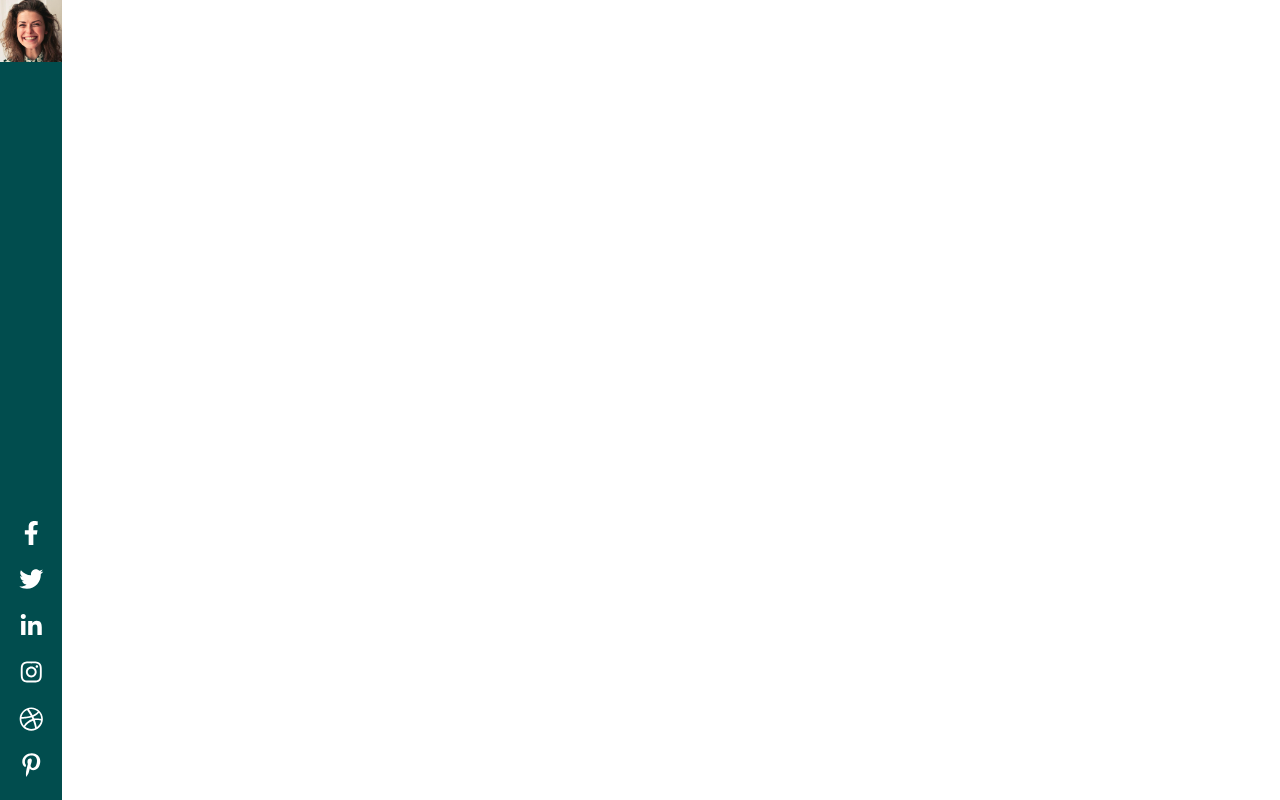
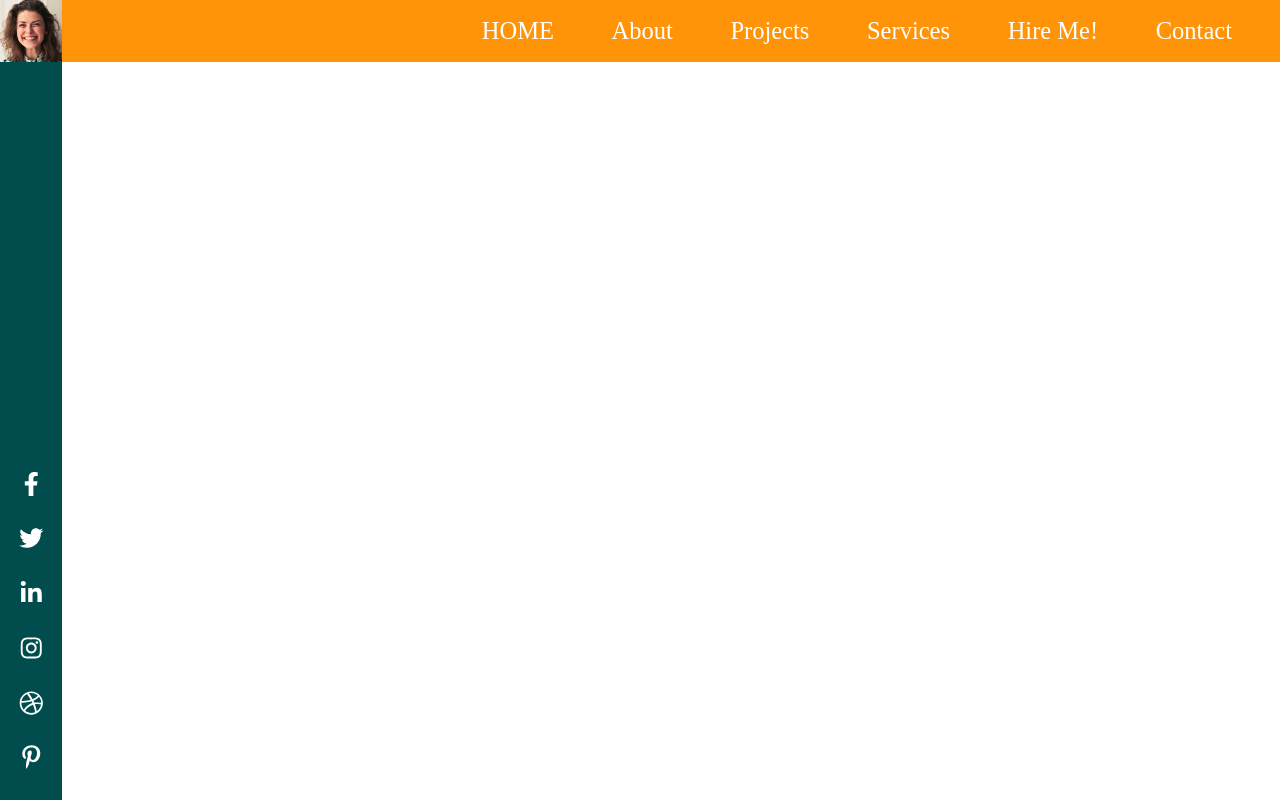
Before and after one commit to joepasss/sass_study, a React (Create React App) app in the folder scarlett-portfolio/: page / in a window 1280 px wide. Built offline with nearby package versions, Linux system fonts and the light colour scheme; a web font is replaced by a local one.

Commit message:
Main Nav 01

```diff
--- a/scarlett-portfolio/src/App.js
+++ b/scarlett-portfolio/src/App.js
@@ -1,6 +1,7 @@
 import './styles/app.scss';
 
 import SideNav from './components/sideNav/SideNav.jsx';
+import MainNav from './components/mainNav/MainNav';
 
 function App() {
   return (
@@ -8,6 +9,10 @@ function App() {
       <aside id='side-nav'>
         <SideNav />
       </aside>
+
+      <main>
+        <MainNav />
+      </main>
     </div>
   );
 }
--- /dev/null
+++ b/scarlett-portfolio/src/components/mainNav/MainNav.jsx
@@ -0,0 +1,38 @@
+import './mainNav.scss';
+
+function MainNav() {
+  return (
+    <header id='header'>
+      <nav className='main-nav'>
+        <div className='main-nav--hamburger'>
+          <div className='line line1'></div>
+          <div className='line line2'></div>
+          <div className='line line3'></div>
+        </div>
+
+        <ul className='main-links'>
+          <li>
+            <a href='#!'>HOME</a>
+          </li>
+          <li>
+            <a href='#!'>About</a>
+          </li>
+          <li>
+            <a href='#!'>Projects</a>
+          </li>
+          <li>
+            <a href='#!'>Services</a>
+          </li>
+          <li>
+            <a href='#!'>Hire Me!</a>
+          </li>
+          <li>
+            <a href='#!'>Contact</a>
+          </li>
+        </ul>
+      </nav>
+    </header>
+  );
+}
+
+export default MainNav;
--- /dev/null
+++ b/scarlett-portfolio/src/components/mainNav/mainNav.scss
@@ -0,0 +1,30 @@
+@import '../../styles/global.scss';
+
+header#header {
+  background-color: $secondary-color;
+  height: calc(3vw + 3vh);
+  z-index: 2;
+
+  nav.main-nav {
+    height: 100%;
+
+    ul.main-links {
+      width: 100%;
+      height: 100%;
+
+      display: flex;
+      justify-content: flex-end;
+      align-items: center;
+
+      li {
+        padding-right: 3vw;
+
+        a {
+          position: relative;
+          padding: 0.2rem 0.6rem;
+          font-size: calc(1rem + 0.66667vw);
+        }
+      }
+    }
+  }
+}
--- a/scarlett-portfolio/src/styles/app.scss
+++ b/scarlett-portfolio/src/styles/app.scss
@@ -1,5 +1,18 @@
 @import './global.scss';
 
+// Global Styling
+li {
+  list-style: none;
+}
+
+a:link,
+a:visited {
+  text-decoration: none;
+  color: white;
+  font-size: 1.5rem;
+}
+
+// main styling
 div.App {
   font-size: 62.5%;
 
@@ -14,4 +27,8 @@ div.App {
     left: 0;
     height: 100vh;
   }
+
+  main {
+    flex: 1;
+  }
 }
```
